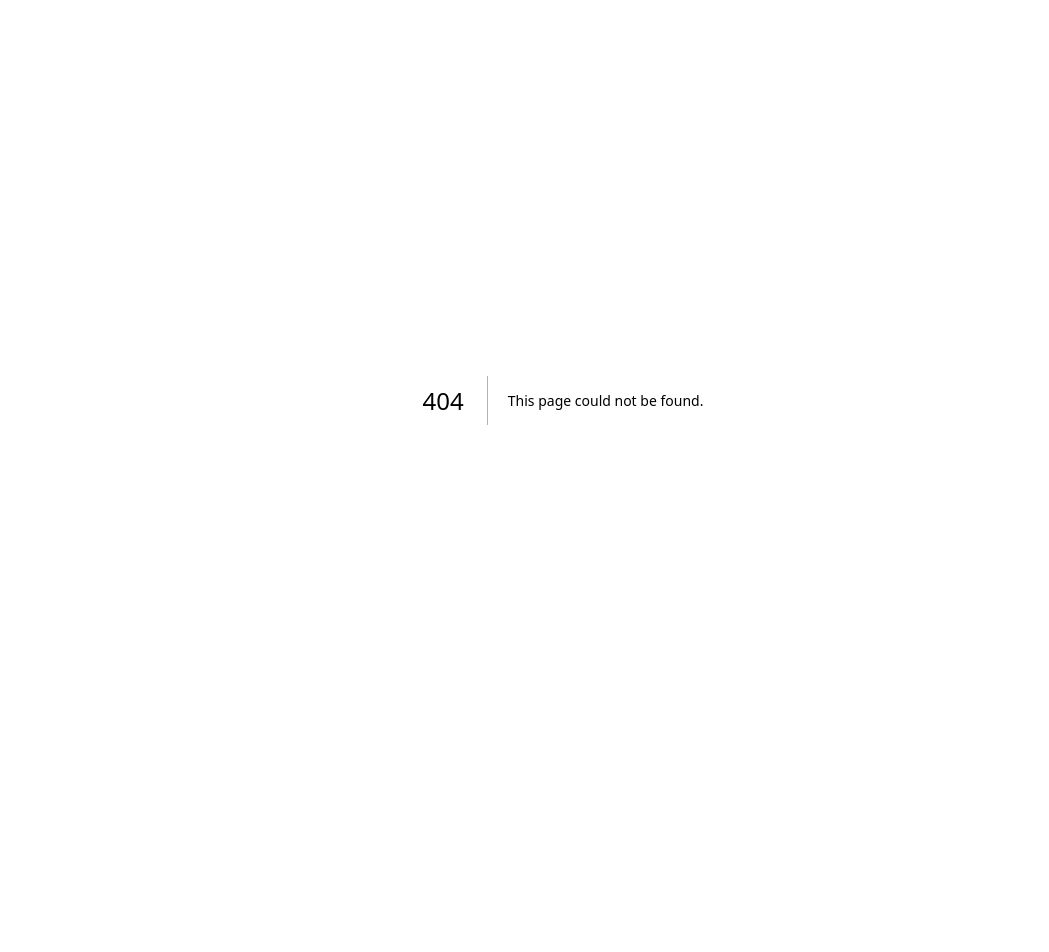
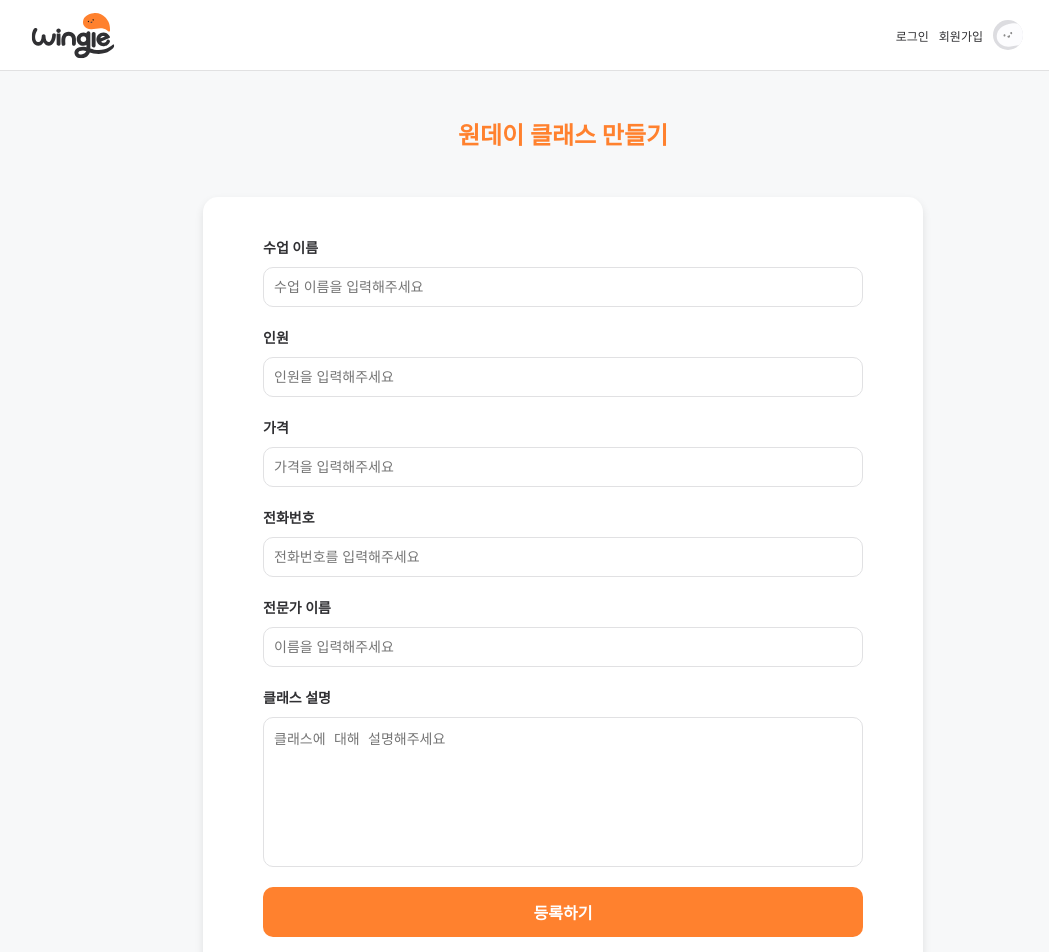
Before and after one commit to sehee-xx/Wingle, a Next.js app: page /createClass in a window 1280 px wide. Before the commit this address had no page. Shown: the top 952 px of the page, without its empty margins (77-1126 px from the left). Before the commit the page ends 800 px from the top, so only its background shows below. Built offline with nearby package versions, Linux system fonts and the light colour scheme.

Commit message:
Add: CreateClass 추가

```diff
--- /dev/null
+++ b/src/app/createClass/page.tsx
@@ -0,0 +1,138 @@
+"use client";
+import React from "react";
+import styled from "styled-components";
+import Header from "../../components/Header";
+import { useRouter } from "next/navigation";
+
+const CreateClass = () => {
+  const router = useRouter();
+
+  const handleRegistClick = () => {
+    router.push("/card");
+  };
+
+  return (
+    <>
+      <Header />
+      <MakeClassWrapper>
+        <Title>원데이 클래스 만들기</Title>
+        <FormWrapper>
+          <InfoGroup>
+            <SubLabel>수업 이름</SubLabel>
+            <InfoInput placeholder="수업 이름을 입력해주세요" />
+          </InfoGroup>
+          <InfoGroup>
+            <SubLabel>인원</SubLabel>
+            <InfoInput placeholder="인원을 입력해주세요" />
+          </InfoGroup>
+          <InfoGroup>
+            <SubLabel>가격</SubLabel>
+            <InfoInput placeholder="가격을 입력해주세요" />
+          </InfoGroup>
+          <InfoGroup>
+            <SubLabel>전화번호</SubLabel>
+            <InfoInput placeholder="전화번호를 입력해주세요" />
+          </InfoGroup>
+          <InfoGroup>
+            <SubLabel>전문가 이름</SubLabel>
+            <InfoInput placeholder="이름을 입력해주세요" />
+          </InfoGroup>
+          <InfoGroup>
+            <SubLabel>클래스 설명</SubLabel>
+            <InfoTextarea placeholder="클래스에 대해 설명해주세요" />
+          </InfoGroup>
+          <SubmitButton onClick={handleRegistClick}>등록하기</SubmitButton>
+        </FormWrapper>
+      </MakeClassWrapper>
+    </>
+  );
+};
+
+export default CreateClass;
+
+const MakeClassWrapper = styled.div`
+  padding: 50px 100px;
+  margin-top: 50px;
+  display: flex;
+  flex-direction: column;
+  align-items: center;
+  background-color: #f7f8f9;
+  min-height: 100vh;
+`;
+
+const Title = styled.h1`
+  font-size: 24px;
+  font-weight: 700;
+  color: #ff812e;
+  padding-bottom: 30px;
+`;
+
+const FormWrapper = styled.div`
+  background: #ffffff;
+  border-radius: 15px;
+  box-shadow: 0px 4px 8px rgba(0, 0, 0, 0.1);
+  padding: 40px 60px;
+  width: 100%;
+  max-width: 600px;
+`;
+
+const InfoGroup = styled.div`
+  display: flex;
+  flex-direction: column;
+  gap: 10px;
+  padding-bottom: 20px;
+`;
+
+const SubLabel = styled.label`
+  font-size: 14px;
+  font-weight: 600;
+  color: #303033;
+`;
+
+const InfoInput = styled.input`
+  font-size: 14px;
+  color: #303033;
+  height: 40px;
+  border-radius: 10px;
+  border: 1px solid #e1e1e3;
+  padding: 0px 10px;
+  box-sizing: border-box;
+  transition: border 0.3s;
+
+  &:focus {
+    border: 1px solid #ff812e;
+  }
+`;
+
+const InfoTextarea = styled.textarea`
+  font-size: 14px;
+  color: #303033;
+  border-radius: 10px;
+  border: 1px solid #e1e1e3;
+  padding: 10px 10px;
+  height: 150px;
+  resize: none;
+  box-sizing: border-box;
+  transition: border 0.3s;
+
+  &:focus {
+    border: 1px solid #ff812e;
+  }
+`;
+
+const SubmitButton = styled.button`
+  width: 100%;
+  height: 50px;
+  background-color: #ff812e;
+  color: #ffffff;
+  font-size: 16px;
+  font-weight: 600;
+  border: none;
+  border-radius: 10px;
+  cursor: pointer;
+  transition: background-color 0.3s;
+
+  &:hover {
+    background-color: #e66f1e;
+  }
+`;
```
